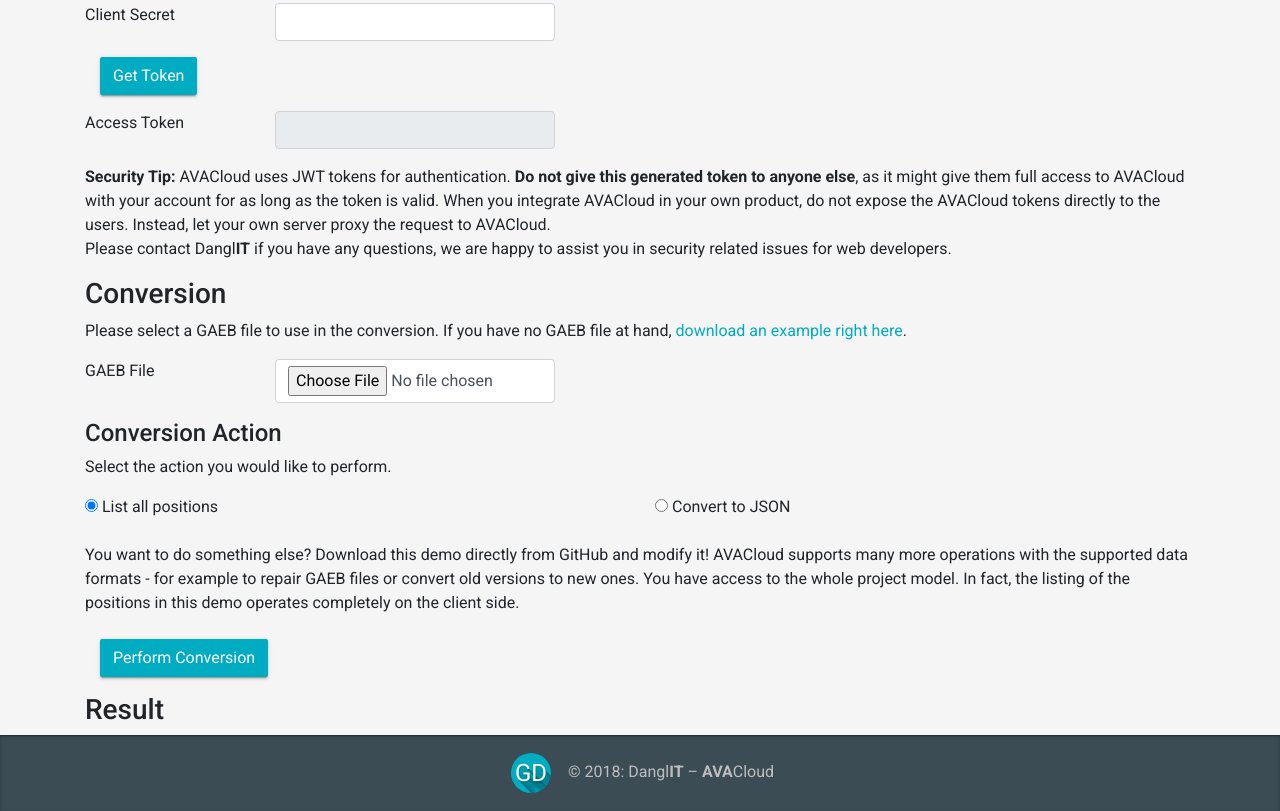
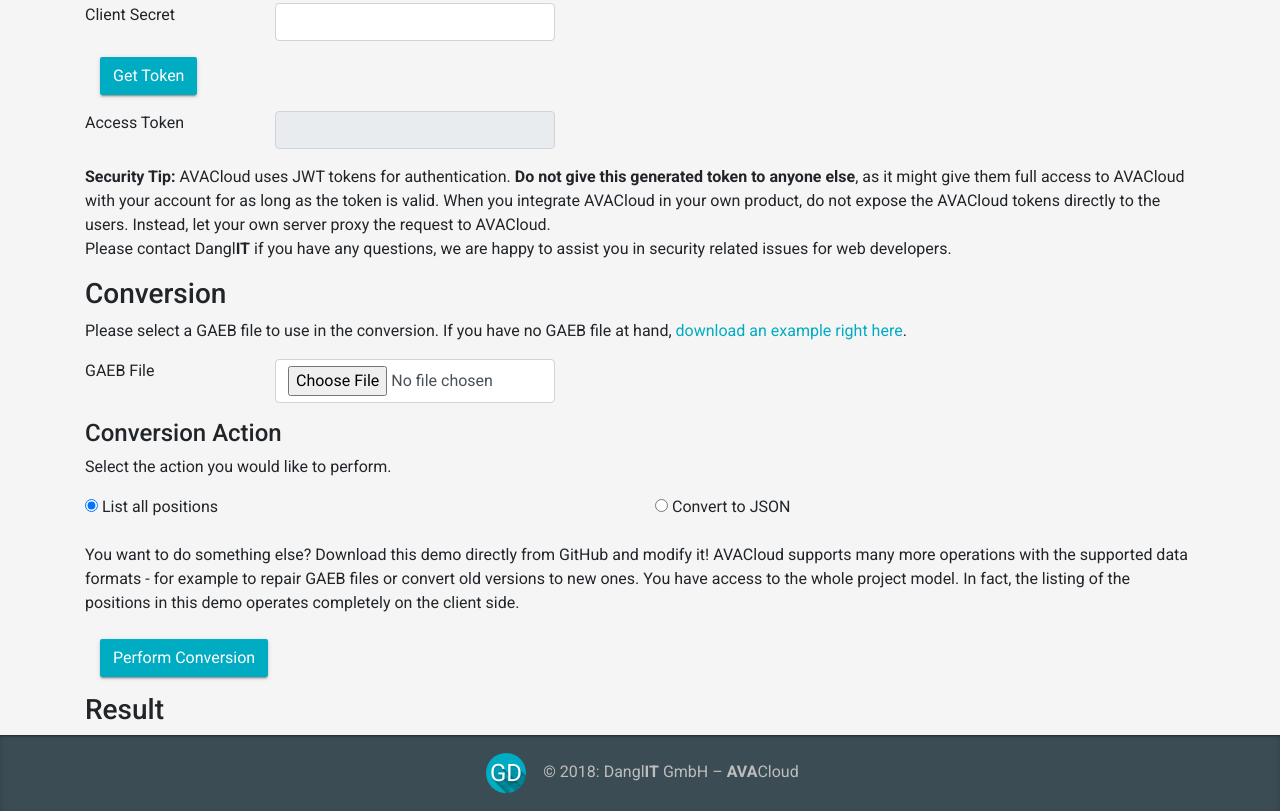
Before and after one commit to Dangl-IT/avacloud-demo-javascript, a website: page index.html in a window 1280 px wide. Shown: the part 859-1670 px from the top of the page. Drawn offline with nearby package versions, Linux system fonts and the light colour scheme.

Commit message:
Replace company name

```diff
--- a/index.html
+++ b/index.html
@@ -176,7 +176,7 @@
         <div class="container">
             <p>
                 <span class="gd-logo">GD</span>
-                <a href="https://www.dangl-it.com" target="_blank">&copy; 2018: Dangl<b>IT</b></a> &ndash;
+                <a href="https://www.dangl-it.com" target="_blank">&copy; 2018: Dangl<b>IT</b> GmbH</a> &ndash;
                 <a href="https://www.dangl-it.com/products/avacloud-gaeb-saas/" target="_blank">
                     <strong>AVA</strong>Cloud
                 </a>
```
